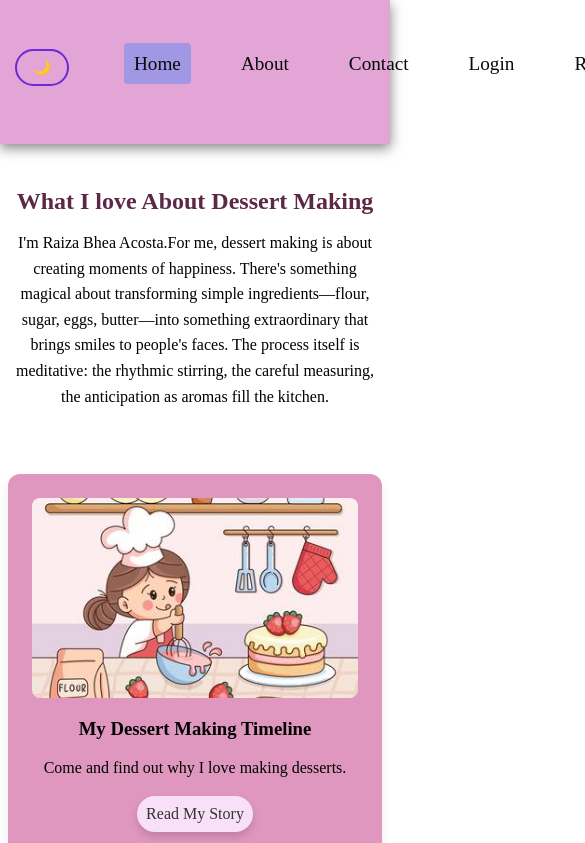
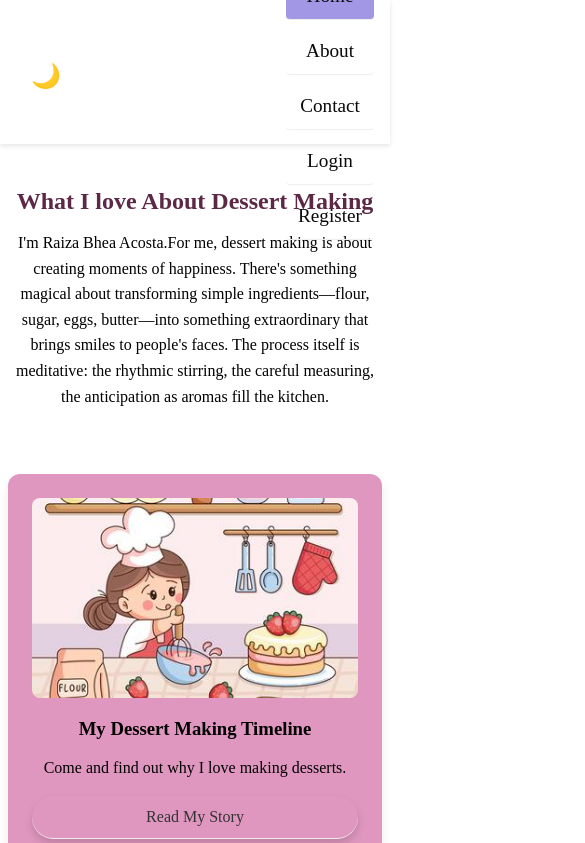
Before and after one commit to raizabhea/thefolio, a React (Create React App) app in the folder frontend/: page /home in a window 390 px wide. Shown: the top 843 px of the page, 585 px wide, since content can reach past the window. Built offline with nearby package versions, Linux system fonts and the light colour scheme; no server answers.

Commit message:
Fix navbar responsiveness on mobile

```diff
--- a/frontend/src/style.css
+++ b/frontend/src/style.css
@@ -1144,3 +1144,98 @@ img, video {
     padding: 0.5rem;
   }
 }
+/* Make the header responsive on mobile */
+.site-header {
+  width: 100%;
+  background: #fff;
+  box-shadow: 0 2px 5px rgba(0,0,0,0.1);
+}
+
+.header-container {
+  display: flex;
+  align-items: center;
+  justify-content: space-between;
+  flex-wrap: wrap;
+  max-width: 1200px;
+  margin: 0 auto;
+  padding: 0.5rem 1rem;
+}
+
+.logo {
+  flex-shrink: 0;
+}
+
+.logo-icon {
+  height: 50px;
+  width: auto;
+}
+
+.main-nav ul {
+  display: flex;
+  list-style: none;
+  margin: 0;
+  padding: 0;
+  gap: 1rem;
+  align-items: center;
+  flex-wrap: wrap;
+}
+
+.main-nav li {
+  margin: 0;
+}
+
+.nav-link, .btn {
+  padding: 0.5rem 0.75rem;
+  text-decoration: none;
+  display: inline-block;
+  background: transparent;
+  border: none;
+  cursor: pointer;
+}
+
+.dark-mode-toggle {
+  position: absolute;
+  top: 1rem;
+  right: 1rem;
+  background: none;
+  border: none;
+  font-size: 1.5rem;
+  cursor: pointer;
+}
+
+/* Responsive: stack menu vertically on small screens */
+@media (max-width: 768px) {
+  .header-container {
+    flex-direction: column;
+    align-items: stretch;
+    text-align: center;
+  }
+
+  .logo {
+    text-align: center;
+    margin-bottom: 0.5rem;
+  }
+
+  .main-nav ul {
+    flex-direction: column;
+    width: 100%;
+    gap: 0.5rem;
+  }
+
+  .main-nav li {
+    width: 100%;
+  }
+
+  .nav-link, .btn {
+    display: block;
+    width: 100%;
+    padding: 0.75rem;
+    border-bottom: 1px solid #eee;
+  }
+
+  .dark-mode-toggle {
+    position: static;
+    margin-top: 0.5rem;
+    align-self: center;
+  }
+}
```
